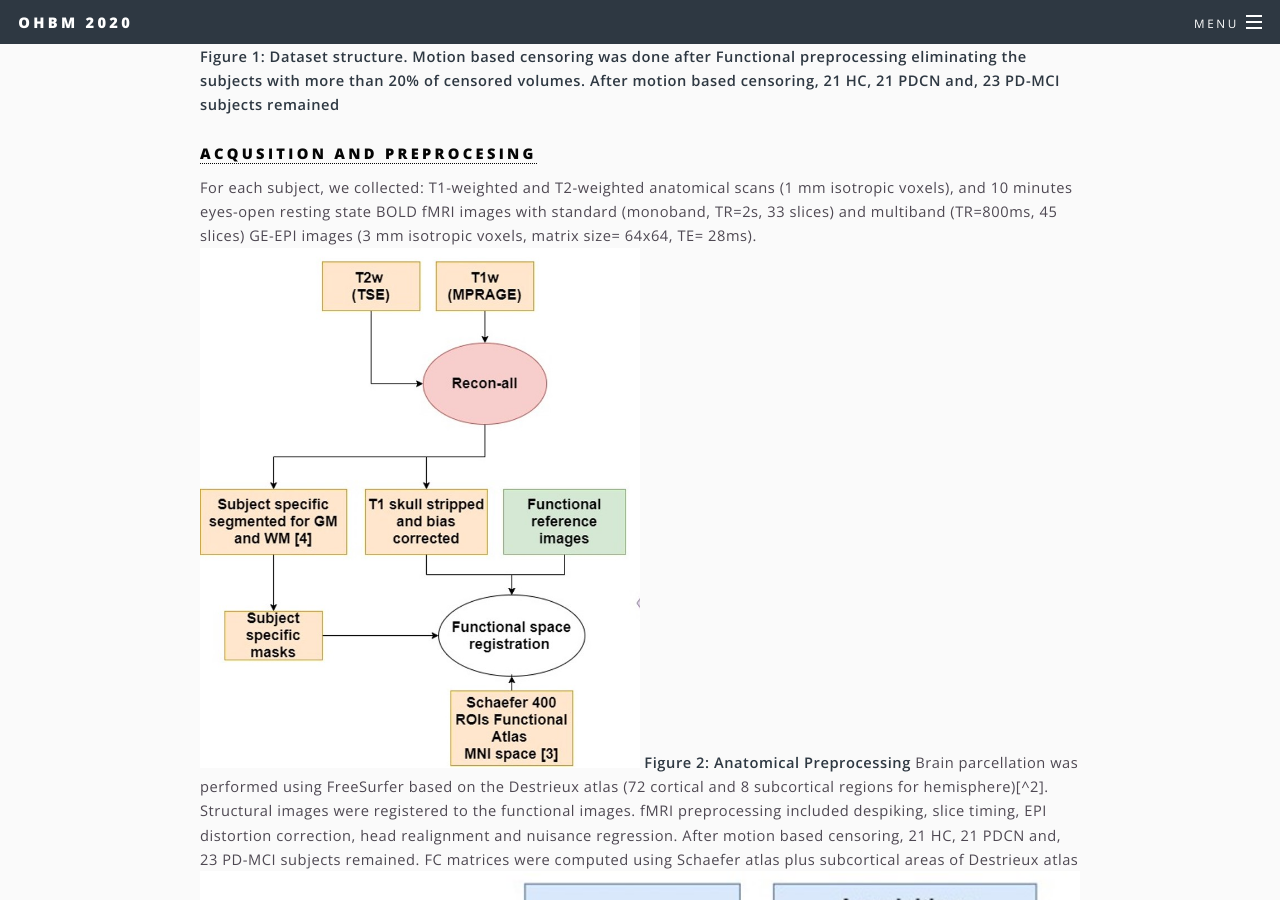
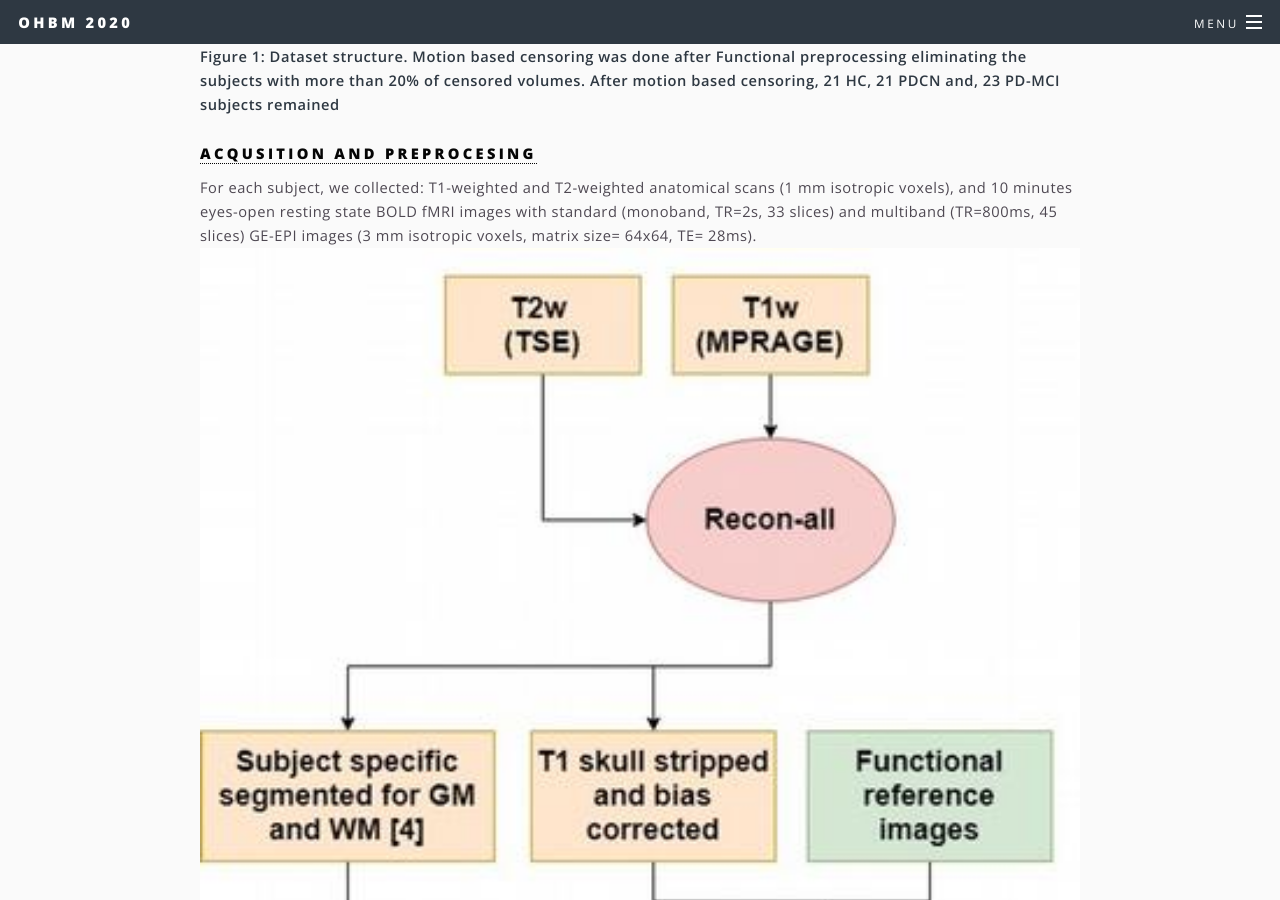
Before and after one commit to vinferrer/OHBM_2020, a Jekyll site: the page built from index.md, in a window 1280 px wide and 900 px high, scrolled down 1468 px. Built offline with Jekyll 4.4.1, drawn with Linux system fonts in a browser that asks for light colours.

Commit message:
change image size

```diff
--- a/index.md
+++ b/index.md
@@ -27,7 +27,7 @@ Mild cognitive impairment (MCI), frequent in Parkinson Disease (PD), is a well-k
 
 # [Acqusition and Preprocesing](#Preprocesing)
 For each subject, we collected: T1-weighted and T2-weighted anatomical scans (1 mm isotropic voxels), and 10 minutes eyes-open resting state BOLD fMRI images with standard (monoband, TR=2s, 33 slices) and multiband (TR=800ms, 45 slices) GE-EPI images (3 mm isotropic voxels, matrix size= 64x64, TE= 28ms).
-![](./images/Anatomical_preprocessing.jpg){:width="50%"}
+![](./images/Anatomical_preprocessing.jpg){:width="100%"}
 **Figure 2: Anatomical Preprocessing**
 Brain parcellation was performed using FreeSurfer based on the Destrieux atlas (72 cortical and 8 subcortical regions for hemisphere)[^2]. Structural images were registered to the functional images.
 fMRI preprocessing included despiking, slice timing, EPI distortion correction, head realignment and nuisance regression. After motion based censoring, 21 HC, 21 PDCN and, 23 PD-MCI subjects remained. FC matrices were computed using Schaefer atlas plus subcortical areas of Destrieux atlas
```
Also changed, not shown: images/Anatomical_preprocessing.jpg.
